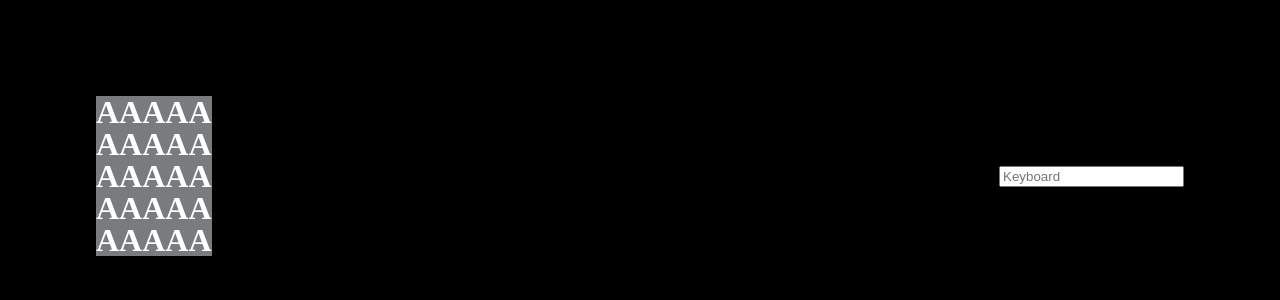
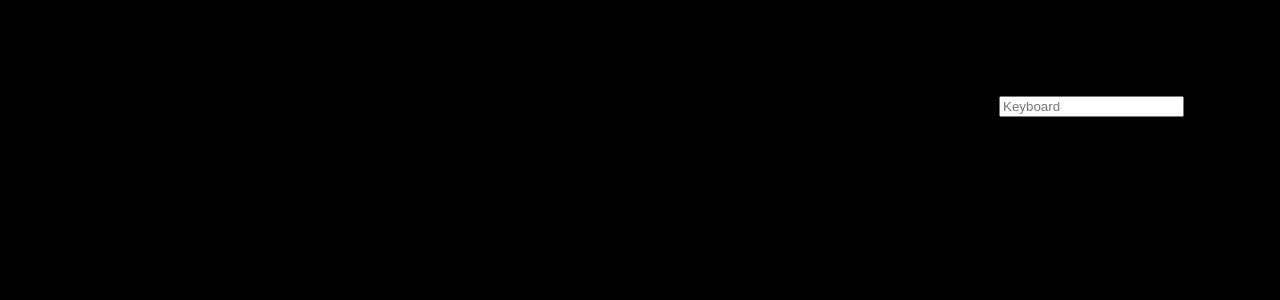
Before and after one commit to parody-error/wordle_words, a Next.js app: page / in a window 1280 px wide. Shown: the top 300 px of the page. Built offline with nearby package versions, Linux system fonts and the light colour scheme.

Commit message:
Prior to removing onKeyPress

```diff
--- a/src/app/globals.css
+++ b/src/app/globals.css
@@ -46,6 +46,10 @@
   -moz-user-select: none;
 
   user-select: none;
+
+  width: 62px;
+
+  height: 62.5px;
 }
 
 html,
--- a/src/app/page.tsx
+++ b/src/app/page.tsx
@@ -3,45 +3,61 @@
 import styles from "./page.module.css";
 
 import { useState } from "react";
-import { TileRowGrid } from "../components/TileRowGrid"
-import { Keyboard } from "../components/Keyboard"
+
+import { Keyboard } from "../components/Keyboard";
+import { TileRowGrid } from "../components/TileRowGrid";
 
 const MAX_COLUMNS = 5;
 const MAX_ROWS = 5;
 const INVALID_INDEX = -1;
+const MAX_GUESSED_WORD_COUNT = 5;
 
 export default function Home() {
   const [currentRow, setCurrentRow] = useState(0);
   const [currentCol, setCurrentCol] = useState(0);
   const [guessedLetters, setGuessedLetters] = useState(Array(25).fill("A"));
+  const [guessedWords, setGuessedWords] = useState(Array<string>());
 
-  function onKeyPress(nextCharacter: string) {
-    if( currentRow == INVALID_INDEX || currentCol == INVALID_INDEX) {
+  const word = "STARE";
+
+  function onGuessWord(guessedWord: string) {
+    if (guessedWords.length === MAX_GUESSED_WORD_COUNT) {
       return;
     }
 
-    const nextGuessedLetters = guessedLetters.map((existingCharacter, index) => {
-      if( index == currentRow * MAX_ROWS + currentCol ) {
-        return nextCharacter;
-      } else {
-        return existingCharacter;
+    const nextGuessedWords = [...guessedWords, guessedWord];
+    console.log("Guessed words:", nextGuessedWords);
+    setGuessedWords(nextGuessedWords);
+  }
+
+  function onKeyPress(nextLetter: string) {
+    if (currentRow == INVALID_INDEX || currentCol == INVALID_INDEX) {
+      return;
+    }
+
+    const nextGuessedLetters = guessedLetters.map(
+      (existingCharacter, index) => {
+        if (index == currentRow * MAX_ROWS + currentCol) {
+          return nextLetter;
+        } else {
+          return existingCharacter;
+        }
       }
-    });
+    );
 
     setGuessedLetters(nextGuessedLetters);
 
     let nextRow = currentRow;
     let nextCol = currentCol + 1;
 
-    if( nextCol == MAX_COLUMNS ) {
+    if (nextCol == MAX_COLUMNS) {
       nextCol = 0;
       nextRow += 1;
     }
 
-    if( nextRow == MAX_ROWS ) {
+    if (nextRow == MAX_ROWS) {
       nextCol = INVALID_INDEX;
       nextCol = INVALID_INDEX;
-      nextCharacter = '';
     }
 
     setCurrentRow(nextRow);
@@ -51,8 +67,8 @@ export default function Home() {
   return (
     <main className={styles.main}>
       <div className={styles.description}>
-        <TileRowGrid letters={guessedLetters} />
-        <Keyboard onKeyPress={onKeyPress}/>
+        <TileRowGrid words={guessedWords} />
+        <Keyboard onGuessWord={onGuessWord} onKeyPress={onKeyPress} />
       </div>
     </main>
   );
--- a/src/components/Keyboard.js
+++ b/src/components/Keyboard.js
@@ -1,10 +1,29 @@
-export function Keyboard({ onKeyPress }) {
+import { useState } from "react";
+
+const MAX_WORD_LENGTH = 5;
+
+export function Keyboard({ onGuessWord, onKeyPress }) {
+  const [currentGuess, setCurrentGuess] = useState("");
+
+  function onInputChanged(e) {
+    let nextGuess = e.target.value;
+    if (nextGuess.length === MAX_WORD_LENGTH) {
+      onGuessWord(nextGuess);
+      nextGuess = "";
+      e.target.value = "";
+    }
+
+    setCurrentGuess(nextGuess);
+
+    onKeyPress(event.target.value.slice(-1));
+  }
+
   return (
     <div>
       <input
         id="KeyboardInput"
         placeholder="Keyboard"
-        onChange={(e) => onKeyPress(e.target.value.slice(-1))}
+        onChange={(e) => onInputChanged(e)}
       />
     </div>
   );
--- a/src/components/TileRow.js
+++ b/src/components/TileRow.js
@@ -1,9 +1,10 @@
 import { Tile } from "./Tile";
 
-export function TileRow({ letters }) {
+export function TileRow({ word }) {
+  console.log("Word:", word.split());
   return (
     <div className="tile-row-container">
-      {letters.map((l, i) => (
+      {word.split("").map((l, i) => (
         <Tile key={i} letter={l} />
       ))}
     </div>
--- a/src/components/TileRowGrid.js
+++ b/src/components/TileRowGrid.js
@@ -1,18 +1,10 @@
 import { TileRow } from "./TileRow";
 
-export function TileRowGrid({ letters }) {
-  const rowLetters = [
-    letters.slice(0, 5),
-    letters.slice(5, 10),
-    letters.slice(10, 15),
-    letters.slice(15, 20),
-    letters.slice(20, 25),
-  ];
-
+export function TileRowGrid({ words }) {
   return (
     <div>
-      {rowLetters.map((l, i) => (
-        <TileRow key={i} letters={l}></TileRow>
+      {words.map((w, i) => (
+        <TileRow key={i} word={w}></TileRow>
       ))}
     </div>
   );
```
